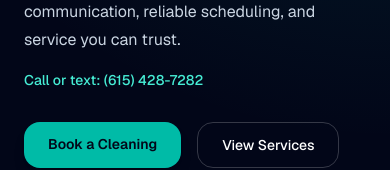
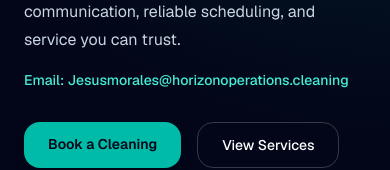
Before and after one commit to fpjesusmorales-crypto/Horizon-, a Next.js app: page / in a window 390 px wide. Shown: the part 480-650 px from the top of the page. Built offline with nearby package versions, Linux system fonts and the light colour scheme.

Commit message:
feat: display email instead of phone in hero section
Replace phone number with email address while maintaining styling.

```diff
--- a/components/hero-section.tsx
+++ b/components/hero-section.tsx
@@ -16,7 +16,7 @@ export function HeroSection() {
             reliable scheduling, and service you can trust.
           </p>
           <div className="mt-4 text-sm font-medium text-teal-300">
-            Call or text: (615) 428-7282
+            Email: Jesusmorales@horizonoperations.cleaning
           </div>
           <div className="mt-8 flex flex-wrap gap-4">
             <a
```
